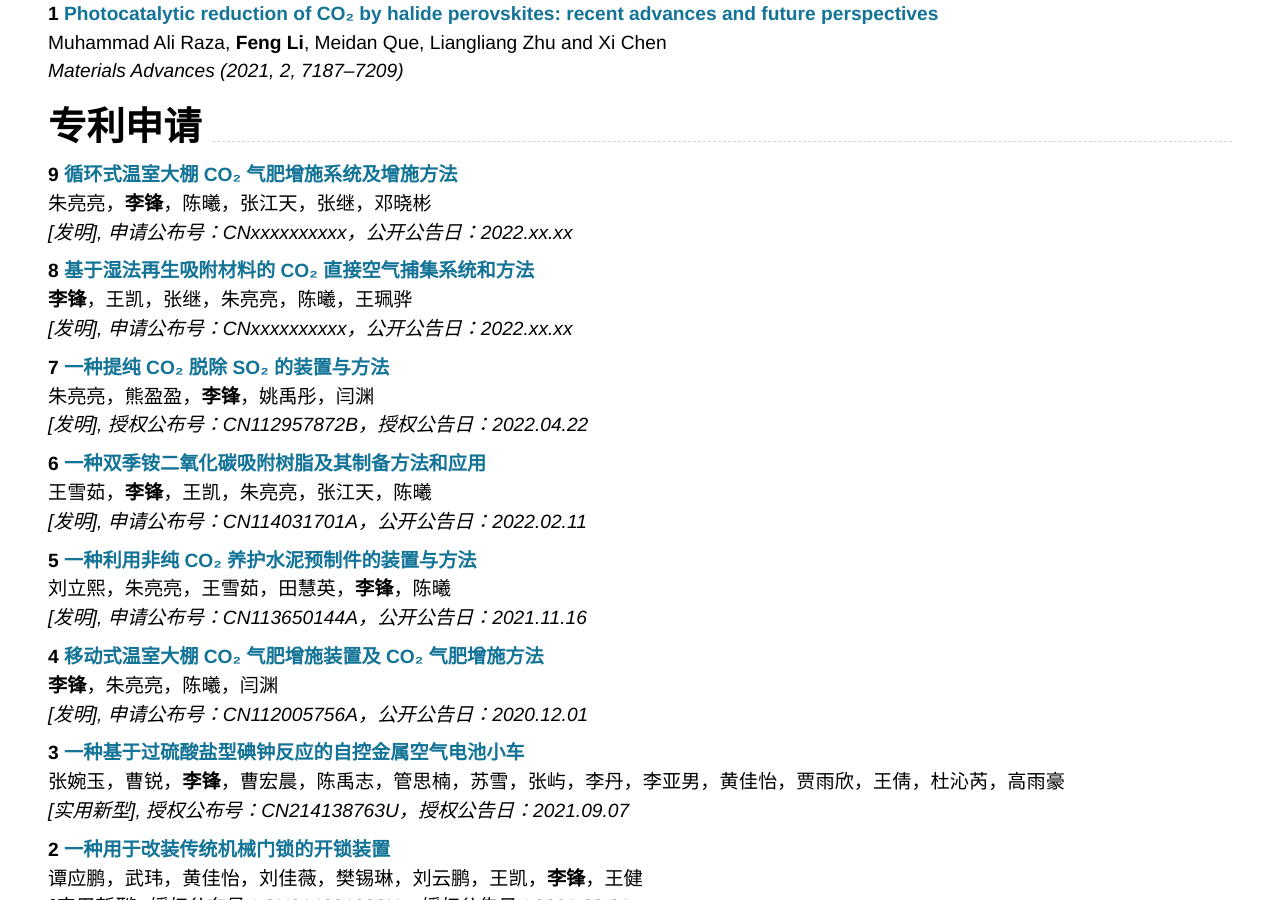
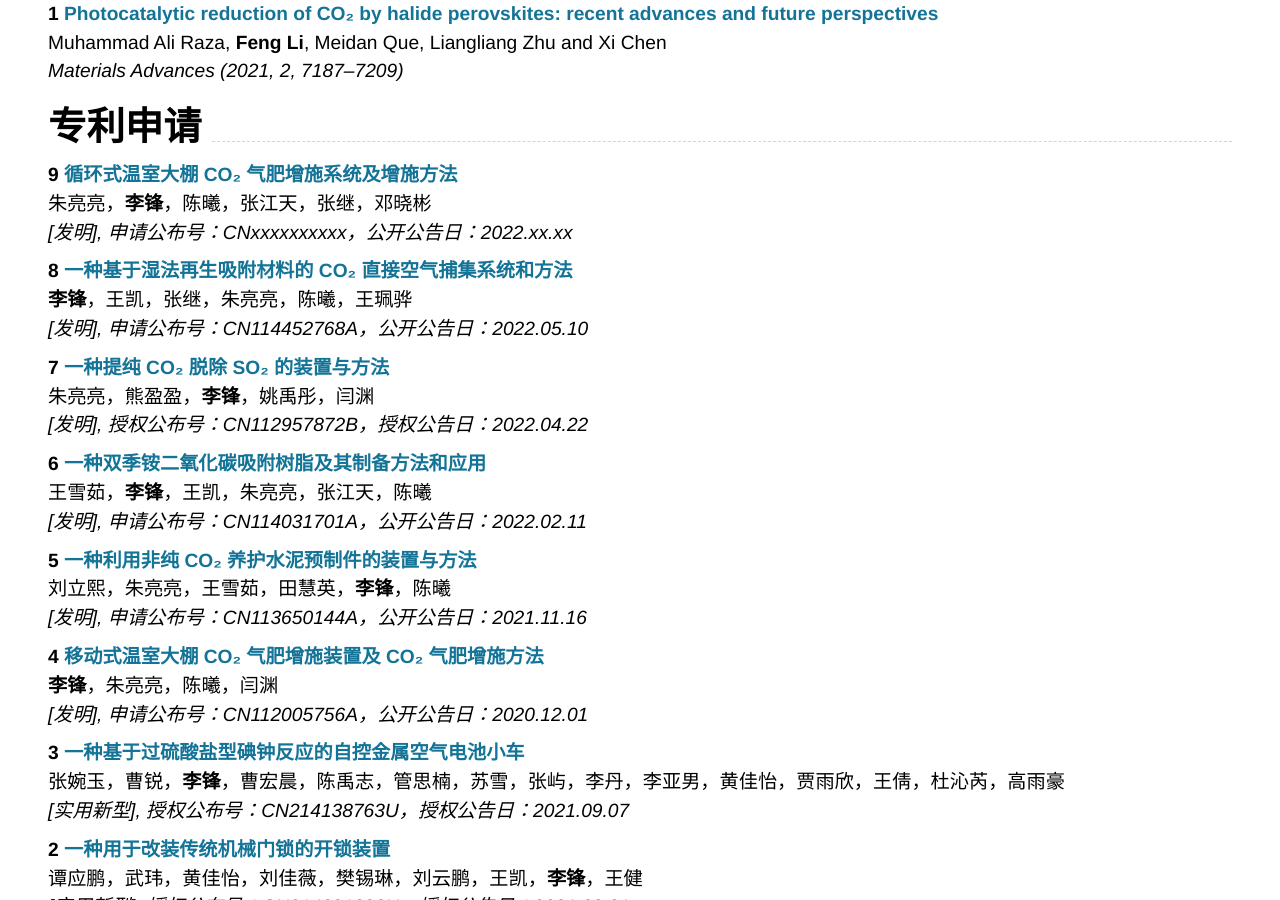
Before and after one commit to nwuzmedoutlook/resume, a Jekyll site: the page built from index.md, in a window 1280 px wide and 900 px high, scrolled down 2011 px. Built offline with Jekyll 4.4.1, drawn with Linux system fonts in a browser that asks for light colours; nearby versions of some CDN libraries.

Commit message:
Update index.md

```diff
--- a/index.md
+++ b/index.md
@@ -101,9 +101,9 @@ _Materials Advances (2021, 2, 7187–7209)_<br>
 朱亮亮，**李锋**，陈曦，张江天，张继，邓晓彬<br>
 _[发明], 申请公布号：CNxxxxxxxxxx，公开公告日：2022.xx.xx_<br>
 
-### **8** [**基于湿法再生吸附材料的 CO₂ 直接空气捕集系统和方法**](https://github.com/nwuzmedoutlook)
+### **8** [**一种基于湿法再生吸附材料的 CO₂ 直接空气捕集系统和方法**](https://github.com/nwuzmedoutlook)
 **李锋**，王凯，张继，朱亮亮，陈曦，王珮骅<br>
-_[发明], 申请公布号：CNxxxxxxxxxx，公开公告日：2022.xx.xx_<br>
+_[发明], 申请公布号：CN114452768A，公开公告日：2022.05.10_<br>
 
 ### **7** [**一种提纯 CO₂ 脱除 SO₂ 的装置与方法**](https://kns.cnki.net/kcms/detail/detail.aspx?dbcode=SCPD&dbname=SCPD2022&filename=CN112957872B&uniplatform=NZKPT&v=pCwUzf6tjID5bWU7DZtSy5j3Xds_fS3vDtZ85yI0fa5G_vBkmrIOlAd2yQvL73U0)
 朱亮亮，熊盈盈，**李锋**，姚禹彤，闫渊<br>
```
